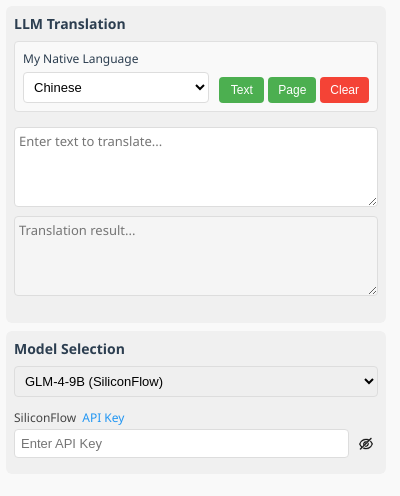
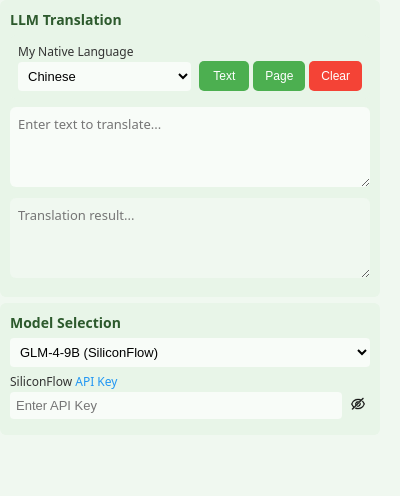
Before and after one commit to tujiaw/llm_translate, a browser extension: page popup.html in a window 400 px wide. Drawn offline with Linux system fonts and the light colour scheme.

Commit message:
优化弹窗样式，更新字体和背景颜色，调整各个元素的间距和布局；移除冗余样式，提升整体界面美观性和用户体验。

```diff
--- a/popup.css
+++ b/popup.css
@@ -1,336 +1,206 @@
 body {
-  font-family: 'Segoe UI', Tahoma, Geneva, Verdana, sans-serif;
+  font-family: system-ui, -apple-system, sans-serif;
   margin: 0;
   padding: 0;
-  background-color: #f9f9f9;
+  background: #f0f8f0;
   color: #333;
 }
 
 .container {
   width: 380px;
-  padding: 6px;
-}
-
-h1 {
-  font-size: 20px;
-  text-align: center;
-  margin-bottom: 15px;
-  color: #2c3e50;
+  padding: 0;
 }
 
 h2 {
   font-size: 14px;
-  margin-top: 0;
-  margin-bottom: 8px;
-  color: #2c3e50;
-}
-
-h3 {
-  font-size: 14px;
-  margin-top: 12px;
-  margin-bottom: 8px;
+  margin: 0 0 6px 0;
+  font-weight: 600;
+  color: #2d5a2d;
 }
 
 .translation-area {
-  margin-bottom: 6px;
+  margin-bottom: 4px;
+}
+
+.language-preference-row {
+  display: flex;
+  align-items: flex-end;
+  gap: 8px;
+  margin-bottom: 8px;
+  padding: 8px;
+  background: #e8f5e8;
+  border-radius: 6px;
 }
 
 .language-preference {
-  margin-top: 5px;
-  margin-bottom: 15px;
-  background-color: #f9f9f9;
-  padding: 8px;
-  border-radius: 4px;
-  border: 1px solid #e0e0e0;
+  flex: 1;
 }
 
 .language-preference label {
   display: block;
-  margin-bottom: 5px;
+  margin-bottom: 2px;
+  font-size: 12px;
   font-weight: 500;
-  font-size: 12px;
-  color: #2c3e50;
 }
 
 .language-preference select {
   width: 100%;
   padding: 6px;
-  box-sizing: border-box;
-  border: 1px solid #ddd;
+  border: none;
   border-radius: 4px;
   font-size: 13px;
-  background-color: #fff;
-  transition: all 0.3s ease;
+  background: #f8fcf8;
 }
 
-.language-preference select:focus {
-  border-color: #2196F3;
-  box-shadow: 0 0 5px rgba(33, 150, 243, 0.5);
+.controls {
+  display: flex;
+  gap: 4px;
 }
 
-.highlight-selection {
-  animation: highlightEffect 1s ease;
+.controls button {
+  background: #4CAF50;
+  color: white;
+  border: none;
+  padding: 8px 12px;
+  border-radius: 5px;
+  cursor: pointer;
+  font-size: 12px;
+  min-width: 50px;
+  font-weight: 500;
 }
 
-@keyframes highlightEffect {
-  0% { background-color: #fff; }
-  50% { background-color: #e3f2fd; }
-  100% { background-color: #fff; }
+.controls button:hover {
+  background: #45a049;
+}
+
+.controls button.clear-btn {
+  background: #f44336;
+}
+
+.controls button.clear-btn:hover {
+  background: #e53935;
 }
 
 textarea {
   width: 100%;
-  padding: 4px;
-  box-sizing: border-box;
-  border: 1px solid #ddd;
-  border-radius: 4px;
+  padding: 8px;
+  border: none;
+  border-radius: 6px;
   resize: vertical;
   font-family: inherit;
   font-size: 13px;
+  box-sizing: border-box;
+  background: #f8fcf8;
 }
 
 #inputText {
   height: 80px;
-  margin-bottom: 4px;
+  margin-bottom: 6px;
 }
 
-.controls {
-  display: flex;
-  justify-content: flex-end;
-  align-items: center;
-  margin-bottom: 0;
-  margin-left: 10px;
-  gap: 4px;
-}
-
-.controls button {
-  background-color: #4CAF50;
-  color: white;
-  border: none;
-  padding: 6px 10px;
-  border-radius: 4px;
-  cursor: pointer;
-  font-weight: 500;
-  transition: background-color 0.3s;
-  font-size: 12px;
-  min-width: 45px;
-}
-
-.controls button:hover {
-  background-color: #45a049;
-}
-
-.controls button.clear-btn {
-  background-color: #f44336;
-}
-
-.controls button.clear-btn:hover {
-  background-color: #e53935;
-}
-
-/* 添加工具提示样式 */
-[title] {
-  position: relative;
-}
-
-[title]:hover::after {
-  content: attr(title);
-  position: absolute;
-  bottom: 100%;
-  left: 50%;
-  transform: translateX(-50%);
-  padding: 4px 8px;
-  background-color: rgba(0, 0, 0, 0.8);
-  color: white;
-  font-size: 12px;
-  border-radius: 4px;
-  white-space: nowrap;
-  z-index: 1000;
-  margin-bottom: 5px;
+#outputText {
+  height: 80px;
+  background: #f0f8f0;
 }
 
 .result-container {
   position: relative;
 }
 
-#outputText {
-  height: 80px;
-  margin-bottom: 8px;
-  background-color: #f5f5f5;
-}
-
 .settings-section {
-  background-color: #f0f0f0;
-  padding: 8px;
+  background: #e8f5e8;
+  padding: 10px;
   border-radius: 6px;
-  margin-bottom: 8px;
+  margin-bottom: 6px;
 }
 
 .model-selection {
-  margin-bottom: 8px;
+  margin-bottom: 6px;
 }
 
 label {
   display: block;
-  margin-bottom: 5px;
+  margin-bottom: 2px;
+  font-size: 12px;
   font-weight: 500;
-  font-size: 12px;
 }
 
 select, input[type="text"], input[type="password"] {
   width: 100%;
   padding: 6px;
-  box-sizing: border-box;
-  border: 1px solid #ddd;
+  border: none;
   border-radius: 4px;
   font-size: 13px;
-}
-
-optgroup {
-  font-weight: bold;
-  color: #2c3e50;
+  box-sizing: border-box;
+  background: #f8fcf8;
 }
 
 .key-input-container {
   display: flex;
-  gap: 5px;
+  gap: 4px;
 }
 
 .key-input-container input {
-  flex-grow: 1;
+  flex: 1;
 }
 
 .show-key-btn {
-  background-color: transparent;
+  background: none;
   border: none;
-  border-radius: 4px;
   padding: 4px;
   cursor: pointer;
-  display: flex;
-  align-items: center;
-  justify-content: center;
 }
 
 .eye-icon {
   width: 16px;
   height: 16px;
-  object-fit: contain;
 }
 
 .hidden {
-  display: none !important;
+  display: none;
 }
 
 #customModelConfig {
-  margin-top: 8px;
-  margin-bottom: 12px;
-  display: flex;
-  flex-direction: column;
-  gap: 8px;
+  margin: 6px 0;
 }
 
-.model-config input {
-  margin-bottom: 4px;
+#customModelConfig input {
+  margin-bottom: 3px;
 }
 
 .api-key-section {
-  margin-top: 12px;
-  display: flex;
-  flex-direction: column;
-  gap: 8px;
+  margin-top: 6px;
 }
 
 .api-key {
-  margin-bottom: 8px;
-  transition: all 0.3s ease;
+  margin-bottom: 6px;
 }
 
-.api-key.hidden {
-  display: none !important;
-}
-
-.help-section {
-  font-size: 13px;
-  color: #666;
-}
-
-.help-section ul {
-  margin: 0;
-  padding-left: 20px;
+.api-key a {
+  color: #2196F3;
+  text-decoration: none;
+  font-size: 12px;
 }
 
 .spinner {
-  width: 24px;
-  height: 24px;
-  border: 3px solid rgba(0, 0, 0, 0.1);
+  width: 20px;
+  height: 20px;
+  border: 2px solid #f3f3f3;
+  border-top: 2px solid #4CAF50;
   border-radius: 50%;
-  border-top: 3px solid #4CAF50;
   animation: spin 1s linear infinite;
   position: absolute;
   top: 50%;
   left: 50%;
   transform: translate(-50%, -50%);
-  z-index: 10;
-  opacity: 0;
-  visibility: hidden;
-  transition: opacity 0.3s ease, visibility 0.3s ease;
+  display: none;
 }
 
 .spinner.visible {
-  opacity: 1;
-  visibility: visible;
+  display: block;
 }
 
 @keyframes spin {
   0% { transform: translate(-50%, -50%) rotate(0deg); }
   100% { transform: translate(-50%, -50%) rotate(360deg); }
 }
-
-.api-key label {
-  font-size: 12px;
-  color: #444;
-  margin-bottom: 3px;
-}
-
-.api-key a {
-  color: #2196F3;
-  text-decoration: none;
-  font-size: 12px;
-  margin-left: 3px;
-}
-
-.api-key a:hover {
-  color: #1565C0;
-  text-decoration: underline;
-}
-
-.language-preference-row {
-  display: flex;
-  justify-content: space-between;
-  align-items: flex-end;
-  margin-bottom: 15px;
-  background-color: #f9f9f9;
-  padding: 8px;
-  border-radius: 4px;
-  border: 1px solid #e0e0e0;
-}
-
-.language-preference-row .language-preference {
-  flex: 1;
-  margin-top: 0;
-  margin-bottom: 0;
-  background-color: transparent;
-  padding: 0;
-  border: none;
-}
-
-.language-preference-row .controls {
-  display: flex;
-  align-items: center;
-  margin-bottom: 0;
-  margin-left: 10px;
-}
-
-.translation-loader-container {
-  display: none;
-}
```
